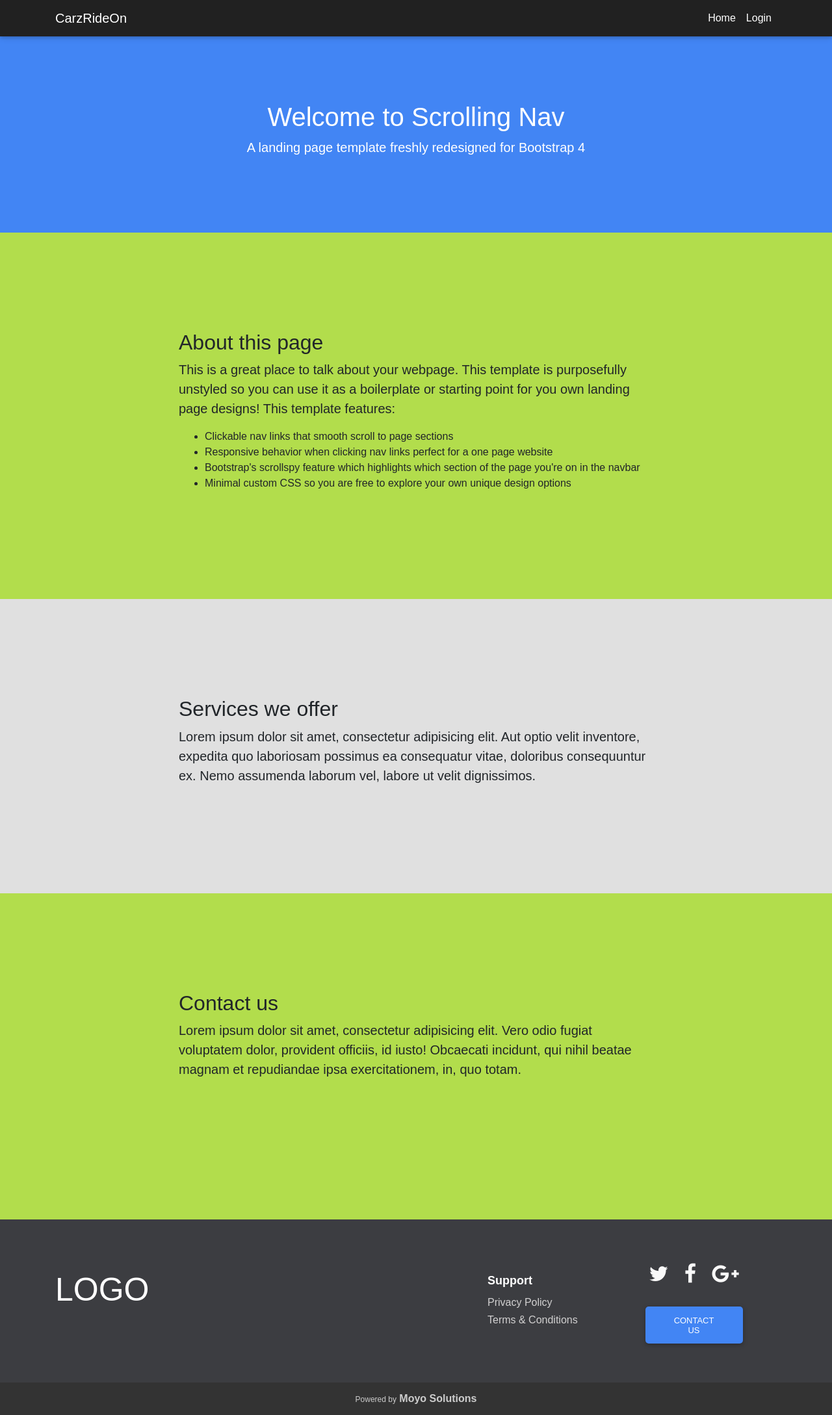
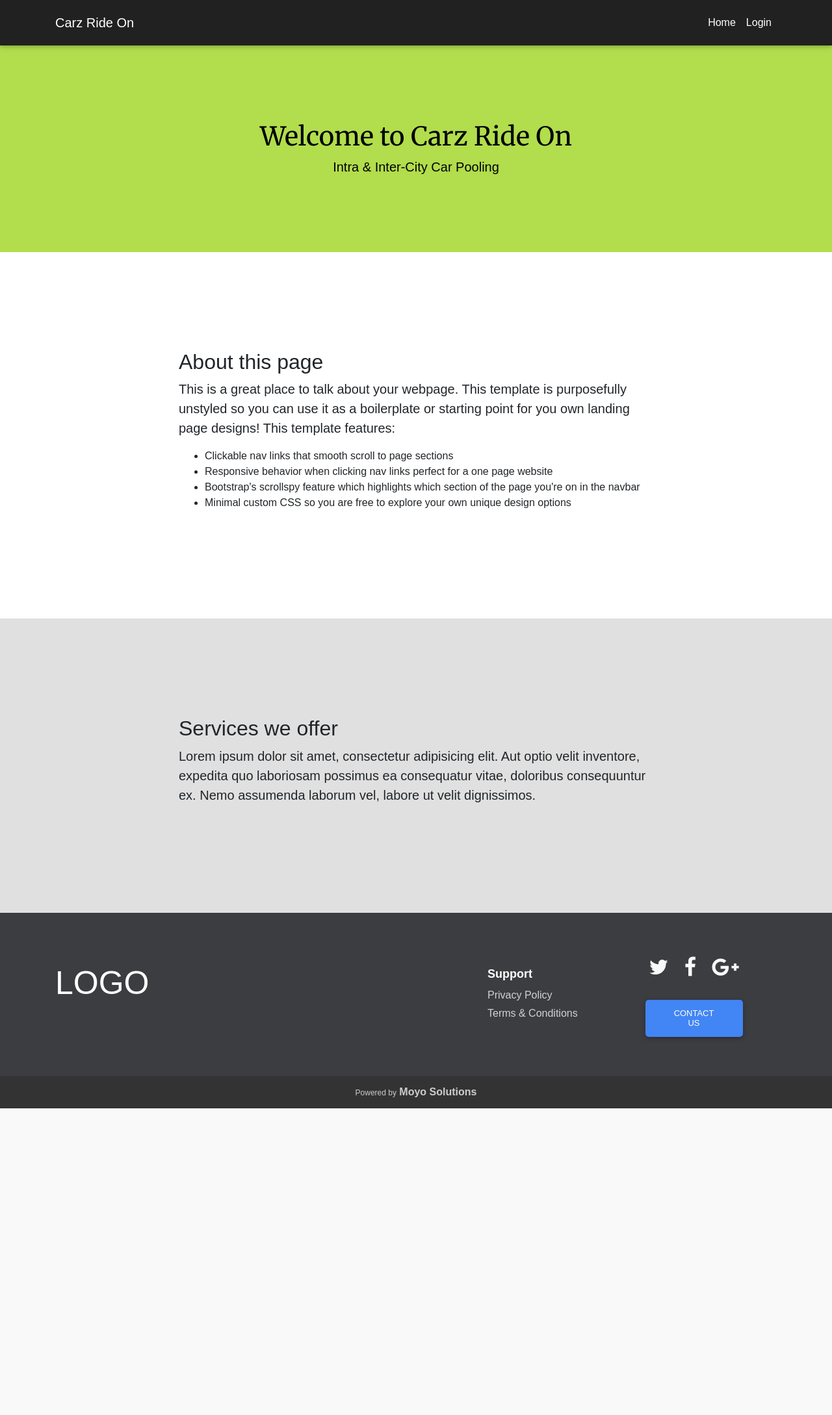
Before and after one commit to YashitM/MoyoSolutions, a Django app: page / in a window 1280 px wide. Shown: the whole page at 65% size. After the commit the page ends 1706 px from the top, so only its background shows below. Run offline with Django 3.2, Linux system fonts and the light colour scheme; some libraries are stand-ins or nearby versions.

Commit message:
Home Page layout base complete

```diff
--- a/CarzRideOn/templates/website/base.html
+++ b/CarzRideOn/templates/website/base.html
@@ -23,7 +23,7 @@
     <div class="se-pre-con"></div>
     <nav class="navbar navbar-expand-lg navbar-dark bg-dark fixed-top" id="mainNav">
         <div class="container">
-            <a class="navbar-brand js-scroll-trigger" href="{% url 'index_page'%}">CarzRideOn</a>
+            <a class="navbar-brand js-scroll-trigger" href="{% url 'index_page'%}">Carz Ride On</a>
             <button class="navbar-toggler" type="button" data-toggle="collapse" data-target="#navbarResponsive" aria-controls="navbarResponsive" aria-expanded="false" aria-label="Toggle navigation">
                 <span class="navbar-toggler-icon"></span>
             </button>
@@ -112,5 +112,7 @@
     <script src="{% static 'website/js/maps.js' %}"></script>
     <script src="{% static 'website/js/logout.js' %}"></script>
     <script src="{% static 'website/js/loader.js' %}"></script>
+    <script src="{% static 'website/js/jquery.counterup.min.js' %}"></script>
+
 </body>
 </html>
--- a/CarzRideOn/templates/website/index.html
+++ b/CarzRideOn/templates/website/index.html
@@ -1,14 +1,14 @@
 {% extends 'website/base.html' %}
 
 {% block content %}
-    <header class="bg-primary text-white">
-      <div class="container text-center">
-        <h1>Welcome to Scrolling Nav</h1>
-        <p class="lead">A landing page template freshly redesigned for Bootstrap 4</p>
+    <header class=" text-white">
+      <div class="container text-center" style="color: black; font-family: Merriweather,serif; font-weight: 800;">
+        <h1>Welcome to Carz Ride On</h1>
+        <p class="lead">Intra &amp; Inter-City Car Pooling</p>
       </div>
     </header>
 
-    <section id="about">
+    <section id="about" class="bg-white">
       <div class="container">
         <div class="row">
           <div class="col-lg-8 mx-auto">
@@ -35,15 +35,4 @@
         </div>
       </div>
     </section>
-
-    <section id="contact">
-      <div class="container">
-        <div class="row">
-          <div class="col-lg-8 mx-auto">
-            <h2>Contact us</h2>
-            <p class="lead">Lorem ipsum dolor sit amet, consectetur adipisicing elit. Vero odio fugiat voluptatem dolor, provident officiis, id iusto! Obcaecati incidunt, qui nihil beatae magnam et repudiandae ipsa exercitationem, in, quo totam.</p>
-          </div>
-        </div>
-      </div>
-    </section>
 {% endblock %}
--- a/CarzRideOn/website/static/website/css/style.css
+++ b/CarzRideOn/website/static/website/css/style.css
@@ -411,7 +411,7 @@ header {
 
 @media (min-width: 992px) {
   header {
-    padding: 156px 0 100px;
+    padding: 186px 0 100px;
   }
 }
 
@@ -425,7 +425,6 @@ section {
     background-color: #3c3d41;
     color: white;
     padding-top: 30px;
-    margin-top: 50px;
 }
 
 #myFooter .footer-copyright {
@@ -542,3 +541,19 @@ section {
 	z-index: 9999;
 	background: url('../images/Preloader_2.gif') center no-repeat #fff;
 }
+
+/*NAVBAR*/
+
+@media(min-width:768px) {
+  .navbar {
+    -webkit-transition: all .35s;
+    -moz-transition: all .35s;
+    transition: all .35s;
+    padding: 15px 0;
+    /* Add additional styles here for the UNCOLLAPSED state */
+  }
+  .navbar.affix {
+    padding: 0;
+    /* Add additional styles here for the COLLAPSED state */
+  }
+}
```
Also changed, not shown: CarzRideOn/website/static/website/js/jquery.counterup.min.js (added, +8 -0 lines).
